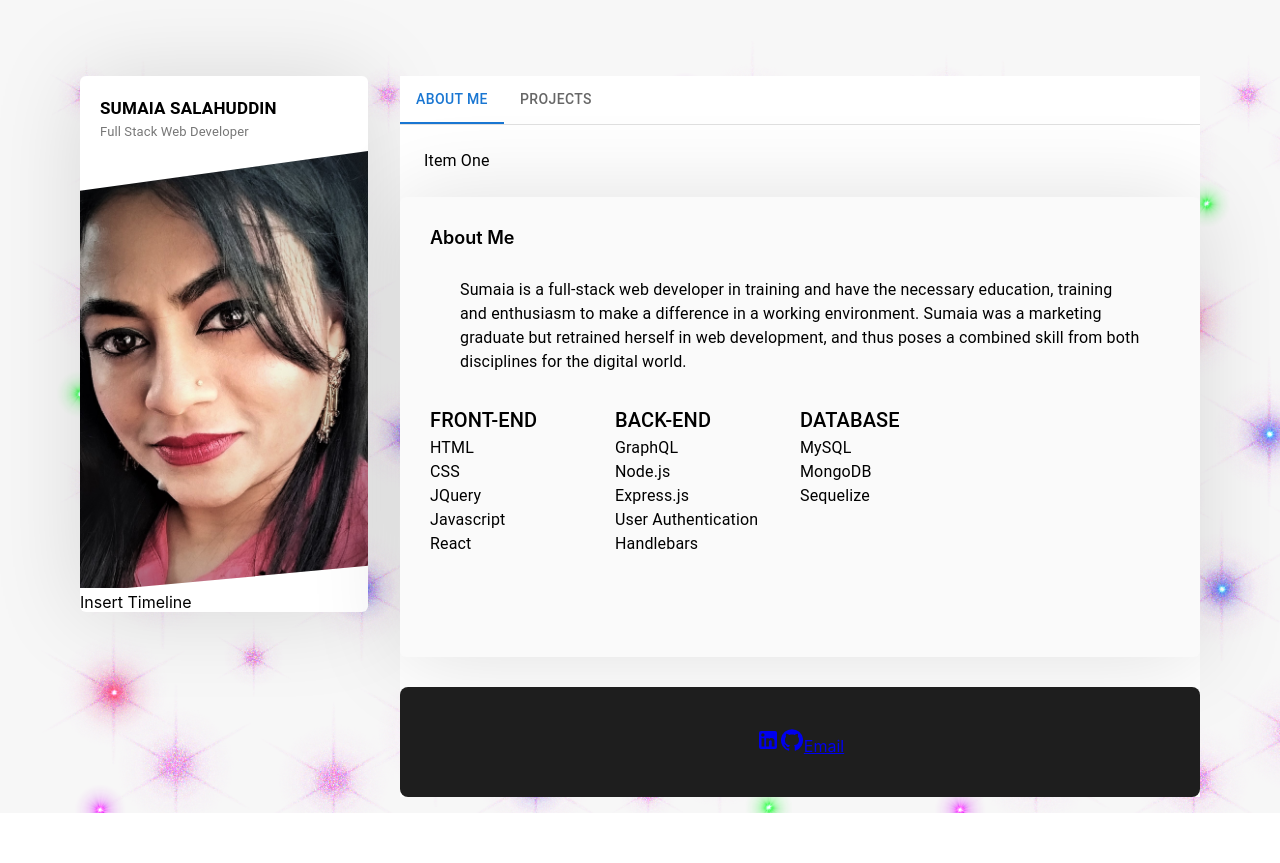
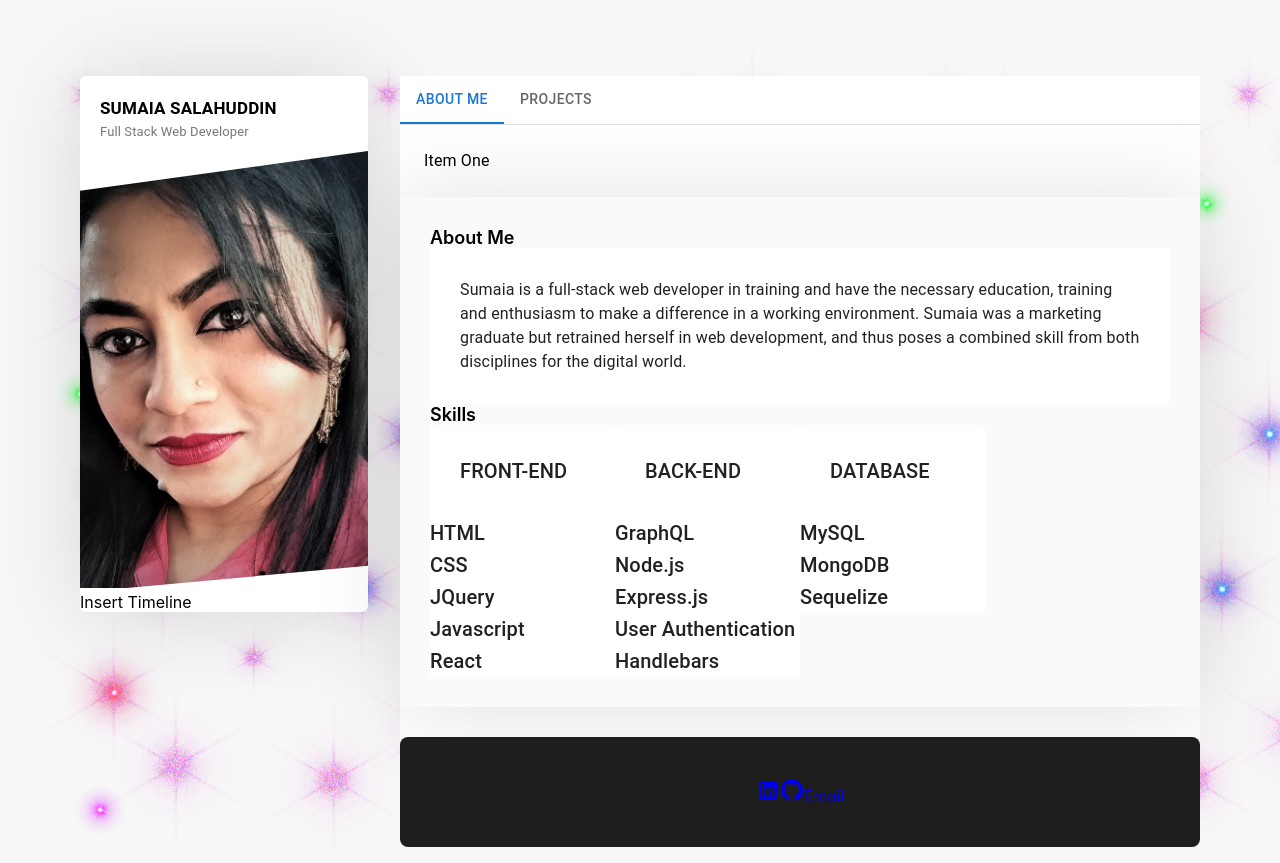
Before and after one commit to SumaiaSorna/react-portfolio, a React (Create React App) app: page / in a window 1280 px wide. Before the commit the page ends 813 px from the top, so only its background shows below. Built offline with nearby package versions, Linux system fonts and the light colour scheme.

Commit message:
stylles skills section

```diff
--- a/src/pages/AboutMe/AboutMe.css
+++ b/src/pages/AboutMe/AboutMe.css
@@ -8,3 +8,7 @@
 .section-text {
   padding: 30px;
 }
+
+.skills-title {
+  padding: 30px;
+}
--- a/src/pages/AboutMe/index.js
+++ b/src/pages/AboutMe/index.js
@@ -1,5 +1,5 @@
 import React from "react";
-import { Grid, Typography } from "@mui/material";
+import { Grid, Typography, Paper } from "@mui/material";
 import "./AboutMe.css";
 
 const profileData = require("../../utils/profileData.json");
@@ -15,26 +15,34 @@ export const AboutMe = () => {
           <h6 className="section-title">About Me</h6>
         </Grid>
         <Grid item xs={12}>
+          <Paper elevation={0}>
             <Typography className="section-text">
               Sumaia is a full-stack web developer in training and have the
-            necessary education, training and enthusiasm to make a difference in
-            a working environment. Sumaia was a marketing graduate but retrained
-            herself in web development, and thus poses a combined skill from
-            both disciplines for the digital world.
+              necessary education, training and enthusiasm to make a difference
+              in a working environment. Sumaia was a marketing graduate but
+              retrained herself in web development, and thus poses a combined
+              skill from both disciplines for the digital world.
             </Typography>
+          </Paper>
         </Grid>
       </Grid>
 
       {/* Skills */}
       <Grid container className="section">
+        <Grid xs={12}>
+          <span></span>
+          <h6 className="section-title">Skills</h6>
+        </Grid>
         {profileData.map((skill) => (
           <Grid item xs={12} sm={6} md={3}>
+            <Paper elevation={0}>
               <Typography variant="h6" className="skills-title">
                 {skill.title}
               </Typography>
               {skill.description.map((element) => (
-              <Typography>{element}</Typography>
+                <Typography variant="h6">{element}</Typography>
               ))}
+            </Paper>
           </Grid>
         ))}
       </Grid>
```
Lines whose indentation alone changed are shown as unchanged.
